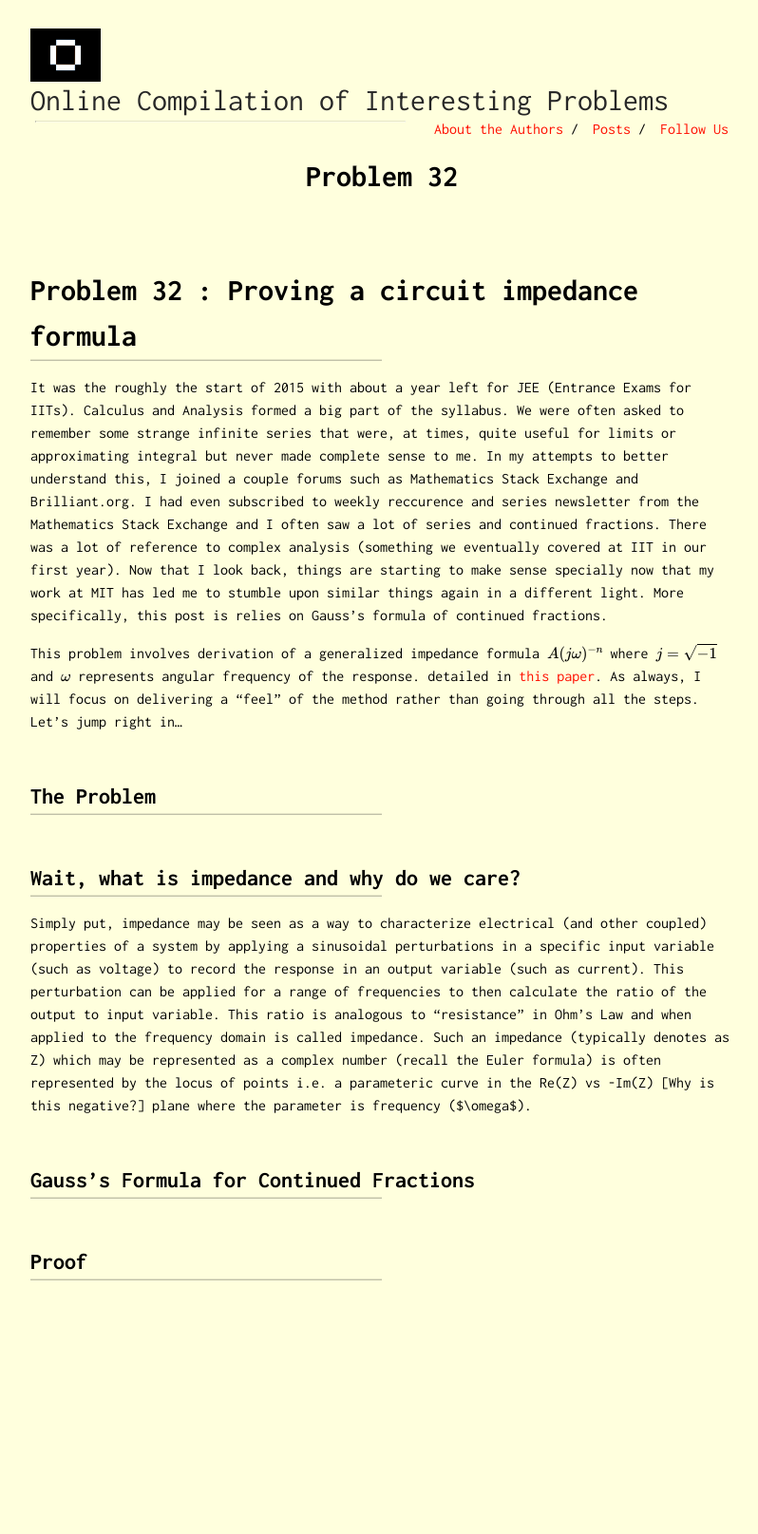
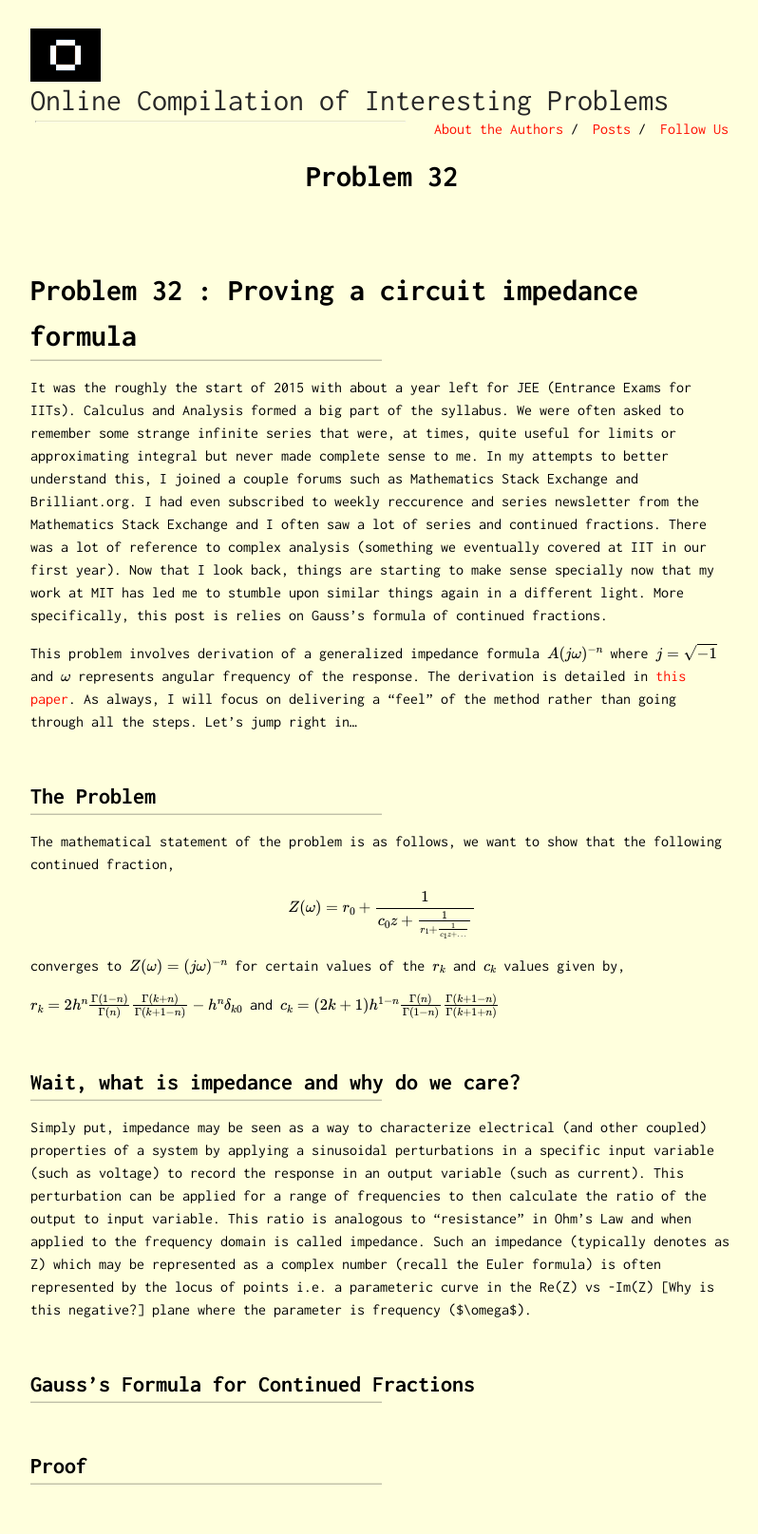
Before and after one commit to Oscuro-Phoenix/math-for-fun, a Jekyll site: the page built from _posts/2024-06-30-Problem-32.md, in a window 1280 px wide. Shown: the whole page at 95% size, without its empty margins (238-1036 px from the left). Built offline with Jekyll 4.4.1, drawn with Linux system fonts in a browser that asks for light colours; formulas are drawn with MathJax 3; before the commit the page ends 1400 px from its top, so only the background shows below that.

Commit message:
Update 2024-06-30-Problem-32.md

```diff
--- a/_posts/2024-06-30-Problem-32.md
+++ b/_posts/2024-06-30-Problem-32.md
@@ -7,12 +7,25 @@
 
 # Problem 32 : Proving a circuit impedance formula
 
-It was the roughly the start of 2015 with about a year left for JEE (Entrance Exams for IITs). Calculus and Analysis formed a big part of the syllabus. We were often asked to remember some strange infinite series that were, at times, quite useful for limits or approximating integral but never made complete sense to me. In my attempts to better understand this, I joined a couple forums such as Mathematics Stack Exchange and Brilliant.org. I had even subscribed to weekly reccurence and series newsletter from the Mathematics Stack Exchange and I often saw a lot of series and continued fractions. There was a lot of reference to complex analysis (something we eventually covered at IIT in our first year). Now that I look back, things are starting to make sense specially now that my work at MIT has led me to stumble upon similar things again in a different light.
-More specifically, this post is relies on Gauss's formula of continued fractions.
+It was the roughly the start of 2015 with about a year left for JEE (Entrance Exams for IITs). Calculus and Analysis formed a big part of the syllabus. We were often asked to remember some strange infinite series that were, at times, quite useful for limits or approximating integral but never made complete sense to me. In my attempts to better understand this, I joined a couple forums such as Mathematics Stack Exchange and Brilliant.org. I had even subscribed to weekly reccurence and series newsletter from the Mathematics Stack Exchange and I often saw a lot of series and continued fractions. There was a lot of reference to complex analysis (something we eventually covered at IIT in our first year). Now that I look back, things are starting to make sense specially now that my work at MIT has led me to stumble upon similar things again in a different light. More specifically, this post is relies on Gauss's formula of continued fractions.
 
-This problem involves derivation of a generalized impedance formula $$ A (j\omega)^{-n} $$ where $$ j = \sqrt{-1}$$ and $$\omega$$ represents angular frequency of the response. detailed in [this paper](https://iopscience.iop.org/article/10.1149/1.2100789/pdf). As always, I will focus on delivering a "feel" of the method rather than going through all the steps. Let's jump right in...
+This problem involves derivation of a generalized impedance formula $$ A (j\omega)^{-n} $$ where $$ j = \sqrt{-1}$$ and $$\omega$$ represents angular frequency of the response. The derivation is detailed in [this paper](https://iopscience.iop.org/article/10.1149/1.2100789/pdf). As always, I will focus on delivering a "feel" of the method rather than going through all the steps. Let's jump right in...
 
 ## The Problem
+
+The mathematical statement of the problem is as follows, we want to show that the following continued fraction,
+
+$$
+\begin{equation}
+Z(\omega) = r_0 + \frac{1}{c_0 z + \frac{1}{r_1 + \frac{1}{c_1 z + \dots}}}
+\end{equation}
+$$
+
+converges to $$ Z(\omega) = (j\omega)^{-n}$$ for certain values of the $$r_k$$ and $$c_k$$ values given by,
+
+$$ r_k = 2h^n \frac{\Gamma(1-n)}{\Gamma(n)}\frac{\Gamma(k+n)}{\Gamma(k+1-n)} - h^n \delta_{k0}$$
+and
+$$c_k = (2k+1)h^{1-n}\frac{\Gamma(n)}{\Gamma(1-n)}\frac{\Gamma(k+1-n)}{\Gamma(k+1+n)}$$
 
 ## Wait, what is impedance and why do we care?
 
```
